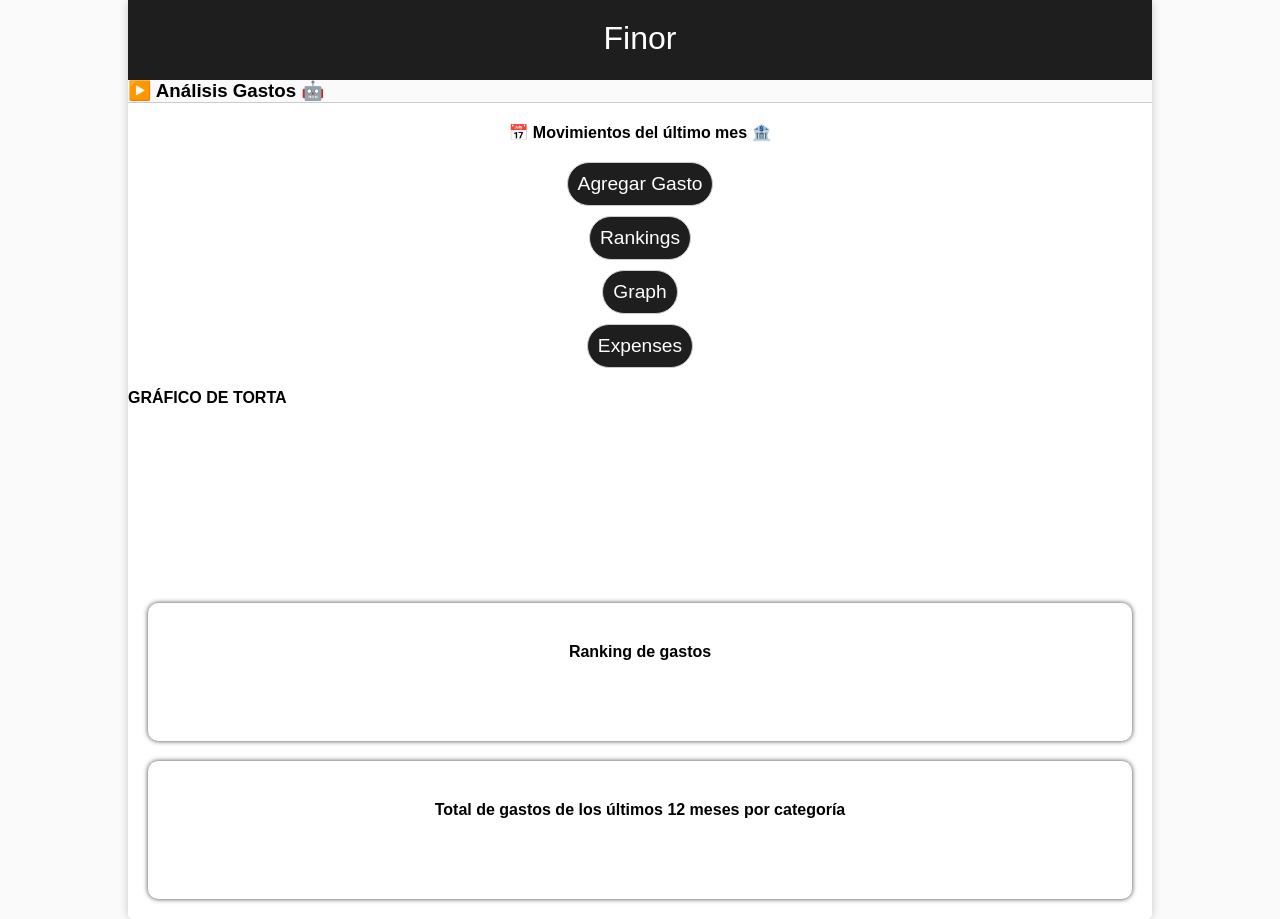
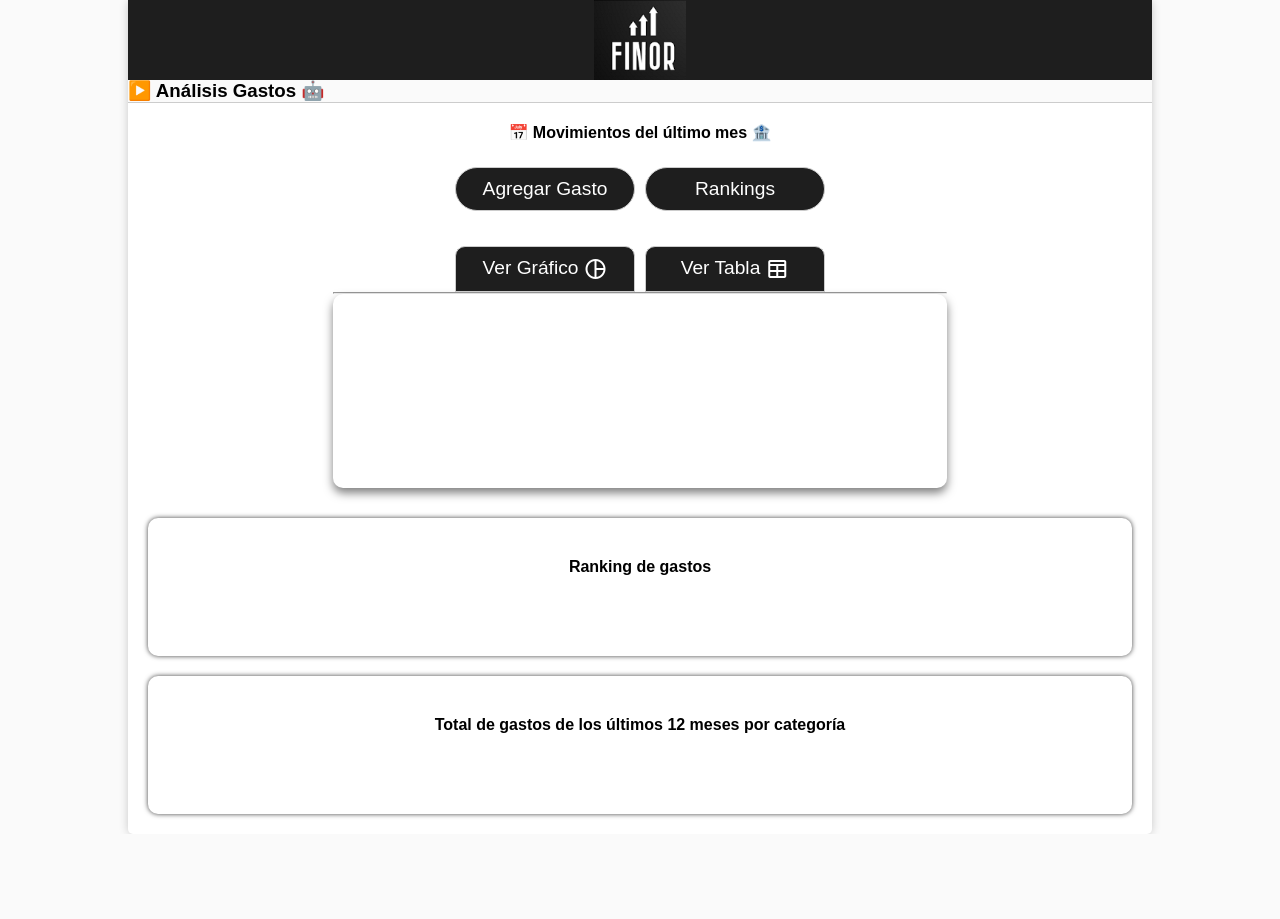
Before and after one commit to esteventorr/finor_web_app, a Django app: template control_finanzas/templates/control_finanzas/analisis-gastos.html in a window 1280 px wide. After the commit the page ends 834 px from the top, so only its background shows below. Run offline with Django 4.2, Linux system fonts and the light colour scheme; the template is opened without the code that fills it, so the values that code supplies are empty; a map, chart or similar area stays blank.

Commit message:
Styles improved based on feedback

```diff
--- a/control_finanzas/static/css/styles.css
+++ b/control_finanzas/static/css/styles.css
@@ -1,3 +1,6 @@
+* {
+  box-sizing: border-box;
+}
 
 body,
 html {
@@ -5,7 +8,6 @@ html {
   padding: 0;
   font-family: sans-serif;
   background-color: #fafafa;
-  box-sizing: border-box;
 }
 
 body {
@@ -17,6 +19,8 @@ body {
 .finor-form {
   padding: 40px;
   padding-top: 0px;
+  max-width: 400px;
+  margin: auto;
 }
 
 .finor-form > h1 {
@@ -43,6 +47,7 @@ body {
   border: 1px solid #ccc;
   border-radius: 100px;
   font-size: 1.2rem;
+  width: 100%;
 }
 
 .finor-form .form__field select option[data-type="Gasto"] {
@@ -52,14 +57,14 @@ body {
   color: green;
 }
 
-.positive {
+.positive, .gasto {
   color: red;
 }
-.negative {
+.negative, .ingreso {
   color: green;
 }
 
-.positive,
+.positive, .gasto, .ingreso,
 .negative {
   font-family: "Courier New", Courier, monospace;
   font-size: large;
@@ -79,6 +84,7 @@ body {
   margin-top: 20px;
   border-radius: 100px;
   transition: all 0.2s ease-in-out;
+  width: 200px;
 }
 
 .header {
@@ -92,7 +98,7 @@ body {
 
 .header .header__title a {
   display: block;
-  padding: 20px;
+  padding: 0px;
   color: #fff;
   text-decoration: none;
   font-size: 2rem;
@@ -114,6 +120,10 @@ body {
   flex-direction: column;
   justify-content: space-around;
   align-items: center;
+}
+
+.app__container .main-menu > h3 {
+  text-align: center;
 }
 
 .app__container main .main-menu__options {
@@ -243,7 +253,7 @@ body {
   border: 1px solid #ccc;
   border-radius: 20px;
   overflow: hidden;
-  width: 80%;
+  width: 100%;
   height: 44px;
 }
 
@@ -311,16 +321,66 @@ table tbody td p {
   margin: 5px 0px;
 }
 
+.data-buttons {
+  display: flex;
+  margin: auto;
+  width: 400px;
+  max-width: 90%;
+  justify-content: center;
+}
+
+.data-buttons button {
+  margin: 5px;
+  margin-top: 30px;
+  display: flex;
+  width: 180px;
+  justify-content: center;
+  margin-bottom: 0px;
+  border-top-left-radius: 10px;
+  border-top-right-radius: 10px;
+  border-bottom-left-radius: 0;
+  border-bottom-right-radius: 0;
+}
+
+.data-buttons button span {
+  margin-left: 5px;
+}
+
+.data-links {
+  display: flex;
+  margin: auto;
+  width: 400px;
+  max-width: 90%;
+  justify-content: center;
+}
+
+.data-links button {
+  margin: 5px;
+  width: 180px;
+  text-align: center;
+}
+
+hr {
+  margin: auto;
+  margin-top: 0px;
+  width: 60%;
+}
+
+.grafico {
+  width: 60%;
+  padding: 20px;
+  margin: auto;
+  box-shadow: 0px 5px 10px 0px rgba(0, 0, 0, 0.5);
+  margin-bottom: 30px;
+  margin-top: 0px;
+  border-radius: 10px;
+}
+/* /media/finor.png */
 @media screen and (max-width: 768px) {
   .app__container {
     width: 100%;
     max-width: auto;
     min-height: 100vh;
-  }
-  .finor-form .form__field input,
-  .finor-form .form__field select {
-    width: 80%;
-    margin: auto;
   }
 
   .finor-form {
@@ -339,4 +399,8 @@ table tbody td p {
     overflow-x: auto;
     white-space: nowrap;
   }
+
+  .grafico {
+    width: 90%;
+  }
 }
--- a/control_finanzas/templates/control_finanzas/analisis-gastos.html
+++ b/control_finanzas/templates/control_finanzas/analisis-gastos.html
@@ -2,15 +2,19 @@
   <div class="analisis-gastos">
     <h3 class="title">▶️ Análisis Gastos 🤖</h3>
     <h4 class="title">📅 Movimientos del último mes 🏦</h4>
+    <div class="data-links">
       <button>
         <a href="/crear-gastos/">Agregar Gasto</a>
       </button>
       <button>
         <a href="#rankings">Rankings</a>
       </button>
-    <button id="boton-grafico">Graph</button>
-    <button id="boton-gastos">Expenses</button>
-
+    </div>
+    <div class="data-buttons">
+      <button id="boton-grafico">Ver Gráfico <span class="material-symbols-outlined">pie_chart</span></button>
+      <button id="boton-gastos">Ver Tabla <span class="material-symbols-outlined">table</span></button>
+    </div>
+    <hr>
     <div class="tabla-transacciones" id="tabla-transacciones">
       {% include "control_finanzas/components/expenses-table.html" %}
     </div>
--- a/control_finanzas/templates/control_finanzas/base.html
+++ b/control_finanzas/templates/control_finanzas/base.html
@@ -10,13 +10,25 @@
   <meta name="description" content="Finor - Web App For Money Management" />
   <title>Finor</title>
   <script src="https://ajax.googleapis.com/ajax/libs/jquery/3.6.3/jquery.min.js"></script>
+  <link rel="stylesheet" href="https://fonts.googleapis.com/css2?family=Material+Symbols+Outlined:opsz,wght,FILL,GRAD@20..48,100..700,0..1,-50..200" />
+  <style>
+    .material-symbols-outlined {
+      font-variation-settings:
+      'FILL' 0,
+      'wght' 400,
+      'GRAD' 0,
+      'opsz' 24
+    }
+    </style>
 </head>
 
 <body>
   <div class="app__container">
     <header class="header">
       <div class="header__title">
-        <a href="/" class="btn">Finor</a>
+        <a href="/" class="btn">
+          <img src="/media/finor.png" style="height: 80px;">
+        </a>
       </div>
     </header>
     <main>{% block content %} {% endblock %}</main>
--- a/control_finanzas/templates/control_finanzas/components/expenses-graph.html
+++ b/control_finanzas/templates/control_finanzas/components/expenses-graph.html
@@ -1,6 +1,5 @@
 {% block content %}
-<div>
-    <h4>GRÁFICO DE TORTA</h4>
+<div class="grafico">
     <canvas id="expenses-by-category-chart"></canvas>
   </div>
 
--- a/control_finanzas/templates/control_finanzas/components/expenses-table.html
+++ b/control_finanzas/templates/control_finanzas/components/expenses-table.html
@@ -11,9 +11,15 @@
   <tbody>
     {% for expense in expenses %}
     <tr>
+      {% if expense.category != "ingreso" %}
       <td>
+        <p class="gasto">{{ expense.value|to_float|currency}}</p>
+      </td>
+      {% else %}
+      <td class="ingreso">
         <p>{{ expense.value|to_float|currency}}</p>
       </td>
+      {% endif %}
       <td>
         <p>{{ expense.description }}</p>
       </td>
--- a/control_finanzas/templates/control_finanzas/main-menu.html
+++ b/control_finanzas/templates/control_finanzas/main-menu.html
@@ -1,6 +1,7 @@
 {% extends "control_finanzas/base.html" %} {% block content %}
 <div class="main-menu">
   <h1>👋 Hola, Mock User!</h1>
+  <h3>Tu Tranquilidad financiera está a solo un click de distancia con FINOR.</h3>
   <!-- Botones -->
   <div class="main-menu__options">
     {% include "control_finanzas/components/button.html" with titulo="Ingresar Movimientos" url="/crear-gastos/" class="main-menu__option" %}
```
Also changed, not shown: media/finor.png (added). Lines whose indentation alone changed are shown as unchanged.
